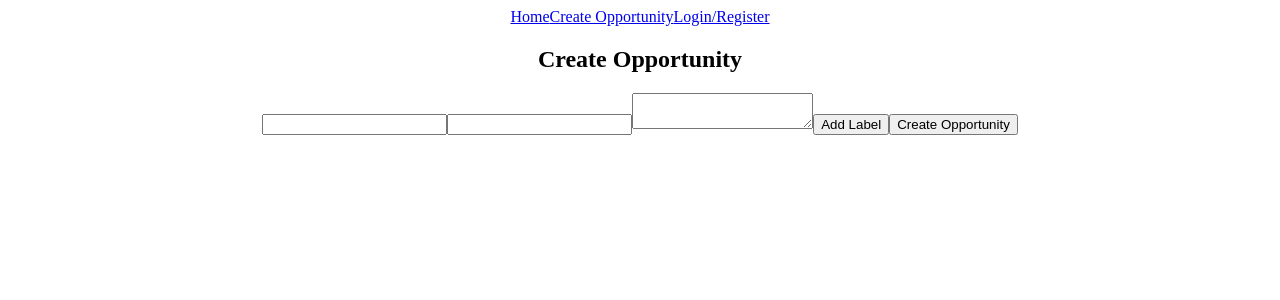
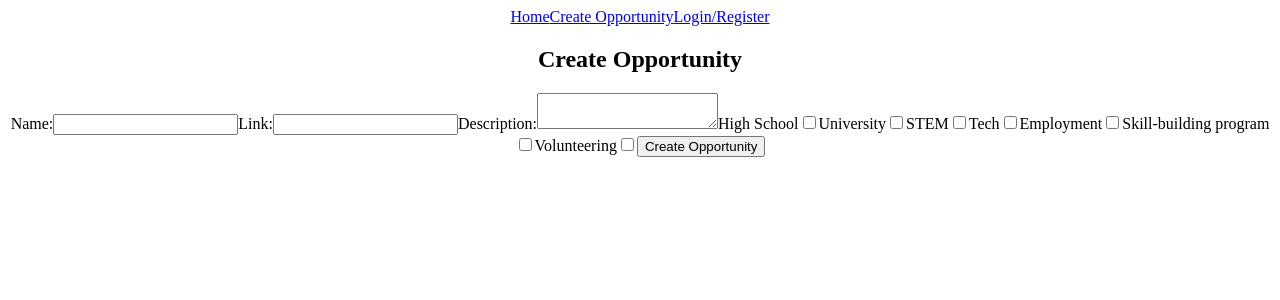
Before and after one commit to lorena-rosati/opportunity-finder, a React (Create React App) app in the folder client/: page /create-opp in a window 1280 px wide. Shown: the top 300 px of the page. Built offline with nearby package versions, Linux system fonts and the light colour scheme.

Commit message:
Added label functionality

```diff
--- a/client/src/pages/create-opp.js
+++ b/client/src/pages/create-opp.js
@@ -26,15 +26,28 @@ export const CreateOpp = () => {
         setOpportunity({...opportunity, [name]: value}); //the key "name" will have a new value of "value"
     }
 
-    const handleLabelChange = (event, index) => {
-        const {value} = event.target;
-        const labels = opportunity.labels;
-        labels[index] = value;
-        setOpportunity({...opportunity, labels}); //the key "name" will have a new value of "value"
+    const handleLabelChange = (event, value) => {
+        if (event.target.checked) {
+            handleLabelCheck(value);
+        } else {
+            handleLabelUncheck(value);
+        }
     }
 
-    const addLabel = () => {
-        setOpportunity({...opportunity, labels: [...opportunity.labels, ""]}); //add empty label to labels array
+    const handleLabelCheck = (value) => {
+        const labels = opportunity.labels;
+        labels.push(value);
+        setOpportunity({...opportunity, labels});
+    }
+
+    const handleLabelUncheck = (value) => {
+        const labels = opportunity.labels;
+        for (var i=0; i < labels.length; i++) {
+            if (labels[i] == value) {
+                labels.splice(i, 1);
+            }
+        }
+        setOpportunity({...opportunity, labels});
     }
 
     const onSubmit = async (event) => {
@@ -52,17 +65,28 @@ export const CreateOpp = () => {
         <div className="create-opp">
             <h2>Create Opportunity</h2>
             <form>
-                <label htmlFor="name"></label>
+                <label htmlFor="name">Name:</label>
                 <input type="text" id="name" name="name" onChange={handleChange}/>
-                <label htmlFor="link"></label>
-                <input type="text" id="link" name="link" onChange={handleChange}/>
-                <label htmlFor="description"></label>
+                <label htmlFor="link">Link:</label>
+                <input type="url" id="link" name="link" onChange={handleChange}/>
+                <label htmlFor="description">Description:</label>
                 <textarea type="text" id="description" name="description" onChange={handleChange}></textarea>
-                <label htmlFor="labels"></label>
-                {opportunity.labels.map( (label, index) => (
-                    <input key={index} type="text" name="labels" value={label} onChange={(event) => handleLabelChange(event, index)}/> //adding a key bc were mapping through a list
-                ))}
-                <button onClick={addLabel} type="button">Add Label</button>
+
+                <label htmlFor="label-1">High School</label>
+                <input type="checkbox" id="label-1" onChange={ (event) => handleLabelChange(event, "High School")}/>
+                <label htmlFor="label-2">University</label>
+                <input type="checkbox" id="label-2" onChange={ (event) => handleLabelChange(event, "University")}/>
+                <label htmlFor="label-3">STEM</label>
+                <input type="checkbox" id="label-3" onChange={ (event) => handleLabelChange(event, "STEM")}/>
+                <label htmlFor="label-4">Tech</label>
+                <input type="checkbox" id="label-4" onChange={ (event) => handleLabelChange(event, "Tech")}/>
+                <label htmlFor="label-5">Employment</label>
+                <input type="checkbox" id="label-5" onChange={ (event) => handleLabelChange(event, "Employment")}/>
+                <label htmlFor="label-6">Skill-building program</label>
+                <input type="checkbox" id="label-6" onChange={ (event) => handleLabelChange(event, "Skill-building program")}/>
+                <label htmlFor="label-7">Volunteering</label>
+                <input type="checkbox" id="label-7" onChange={ (event) => handleLabelChange(event, "Volunteering")}/>
+
                 <button type="submit" onClick={onSubmit}>Create Opportunity</button>
             </form>
         </div>
--- a/client/src/pages/home.js
+++ b/client/src/pages/home.js
@@ -6,17 +6,19 @@ import {useCookies} from "react-cookie";
 export const Home = () => {
     const [opportunities, setOpportunities] = useState([]);
     const [savedOpportunities, setSavedOpportunities] = useState([]);
+    const [visibleLabels, setVisibleLabels] = useState([]);
+    const [visibleOpportunities, setVisibleOpportunities] = useState([]);
     const [cookies, _] = useCookies(["access_token"]);
 
     const userID = useGetUserID();
 
     useEffect(() => {
 
-
         const fetchOpportunity = async () => {
             try {
                 const response = await axios.get("http://localhost:3001/opportunities");
                 setOpportunities(response.data);
+                setVisibleOpportunities(opportunities);
             } catch (error) {
                 console.error(error);
             }
@@ -36,10 +38,27 @@ export const Home = () => {
         };
 
         fetchOpportunity();
-
         if (cookies.access_token) fetchSavedOpportunity();
 
     }, []);
+
+    const handleLabelChange = (event, value) => {
+        var labels = visibleLabels;
+        if (event.target.checked) {
+            labels.push(value);
+        } else {
+            for (var i=0; i < labels.length; i++) {
+                if (labels[i] == value) {
+                    labels.splice(i, 1);
+                }
+            }
+        }
+        setVisibleLabels(labels);
+        var visible = opportunities.filter((opp) => {
+            return visibleLabels.every(label => opp.labels.includes(label));
+        });
+        setVisibleOpportunities(visible);
+    }
 
     const saveOpp = async (opportunityID) => {
         try {
@@ -65,8 +84,26 @@ export const Home = () => {
     return (
         <div>
             <h1>Opportunities</h1>
+            <div>
+                <label htmlFor="label-1">High School</label>
+                <input type="checkbox" id="label-1" onChange={ (event) => handleLabelChange(event, "High School")}/>
+                <label htmlFor="label-2">University</label>
+                <input type="checkbox" id="label-2" onChange={ (event) => handleLabelChange(event, "University")}/>
+                <label htmlFor="label-3">STEM</label>
+                <input type="checkbox" id="label-3" onChange={ (event) => handleLabelChange(event, "STEM")}/>
+                <label htmlFor="label-4">Tech</label>
+                <input type="checkbox" id="label-4" onChange={ (event) => handleLabelChange(event, "Tech")}/>
+                <label htmlFor="label-5">Employment</label>
+                <input type="checkbox" id="label-5" onChange={ (event) => handleLabelChange(event, "Employment")}/>
+                <label htmlFor="label-6">Skill-building program</label>
+                <input type="checkbox" id="label-6" onChange={ (event) => handleLabelChange(event, "Skill-building program")}/>
+                <label htmlFor="label-7">Volunteering</label>
+                <input type="checkbox" id="label-7" onChange={ (event) => handleLabelChange(event, "Volunteering")}/>
+            </div>
+            {visibleOpportunities.length == 0 ?
+                <h2>No opportunities match your selection.</h2> :
                 <ul>
-                {opportunities.map((opportunity) => (
+                    {visibleOpportunities.map((opportunity) => (
                         <li key={opportunity._id}>
                             <div className="name">
                                 <h2>{opportunity.name}</h2>
@@ -80,9 +117,17 @@ export const Home = () => {
                             <div>
                                 <p>{opportunity.description}</p>
                             </div>
+                            <div>
+                                <ul>
+                                    {opportunity.labels.map((label, index) => (
+                                        <li key={index}>{label}</li>
+                                    ))}
+                                </ul>
+                            </div>
                         </li>
                     ))}
                 </ul>
+            }
         </div>
     );
 }
--- a/client/src/pages/saved-ops.js
+++ b/client/src/pages/saved-ops.js
@@ -41,6 +41,13 @@ export const SavedOps = () => {
                         <div>
                             <p>{opportunity.description}</p>
                         </div>
+                        <div>
+                            <ul>
+                                {opportunity.labels.map((label, index) => (
+                                    <li key={index}>{label}</li>
+                                ))}
+                            </ul>
+                        </div>
                     </li>
                 ))}
             </ul>
```
Lines whose indentation alone changed are shown as unchanged.
